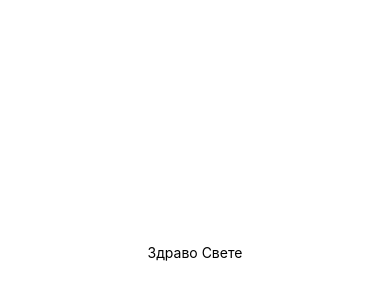
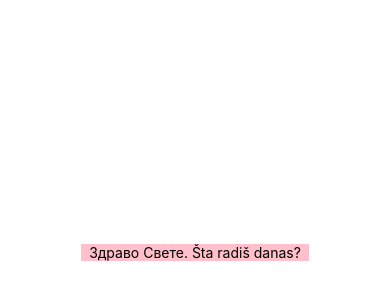
Before and after one commit to Rade58/taskifly, a React Native app: screen / in a window 390 px wide. Shown: the part 170-470 px from the top of the page. Built offline with nearby package versions, Linux system fonts and the light colour scheme.

Commit message:
eslint prettier

```diff
--- a/App.tsx
+++ b/App.tsx
@@ -1,10 +1,18 @@
 import { StatusBar } from 'expo-status-bar';
 import { StyleSheet, Text, View } from 'react-native';
-
 export default function App() {
   return (
     <View style={styles.container}>
-      <Text>Здраво Свете</Text>
+      <View
+        style={{
+          backgroundColor: 'pink',
+          paddingHorizontal: 8,
+          // width: 100,
+          // height: 100,
+        }}
+      >
+        <Text>Здраво Свете. Šta radiš danas?</Text>
+      </View>
       <StatusBar style="auto" />
     </View>
   );
```
Also changed, not shown: package.json (+7 -1 lines), .eslintrc.js (added), 2 other files (tests, documents, lock files or other folders).
